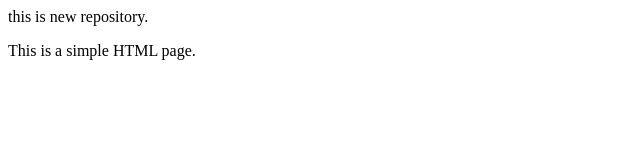
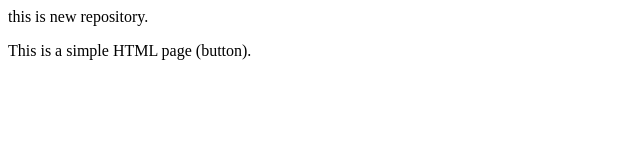
Before and after one commit to frontendbyhuma/localrepo, a plain HTML site: page index.html in a window 1280 px wide. Shown: the full height of the page, 0-640 px from the left. Drawn offline with Linux system fonts and the light colour scheme.

```diff
--- a/index.html
+++ b/index.html
@@ -1,2 +1,2 @@
 <p> this is new repository.</p>
-<p> This is a simple HTML page.</p>
+<p> This is a simple HTML page  (button).</p>
```
